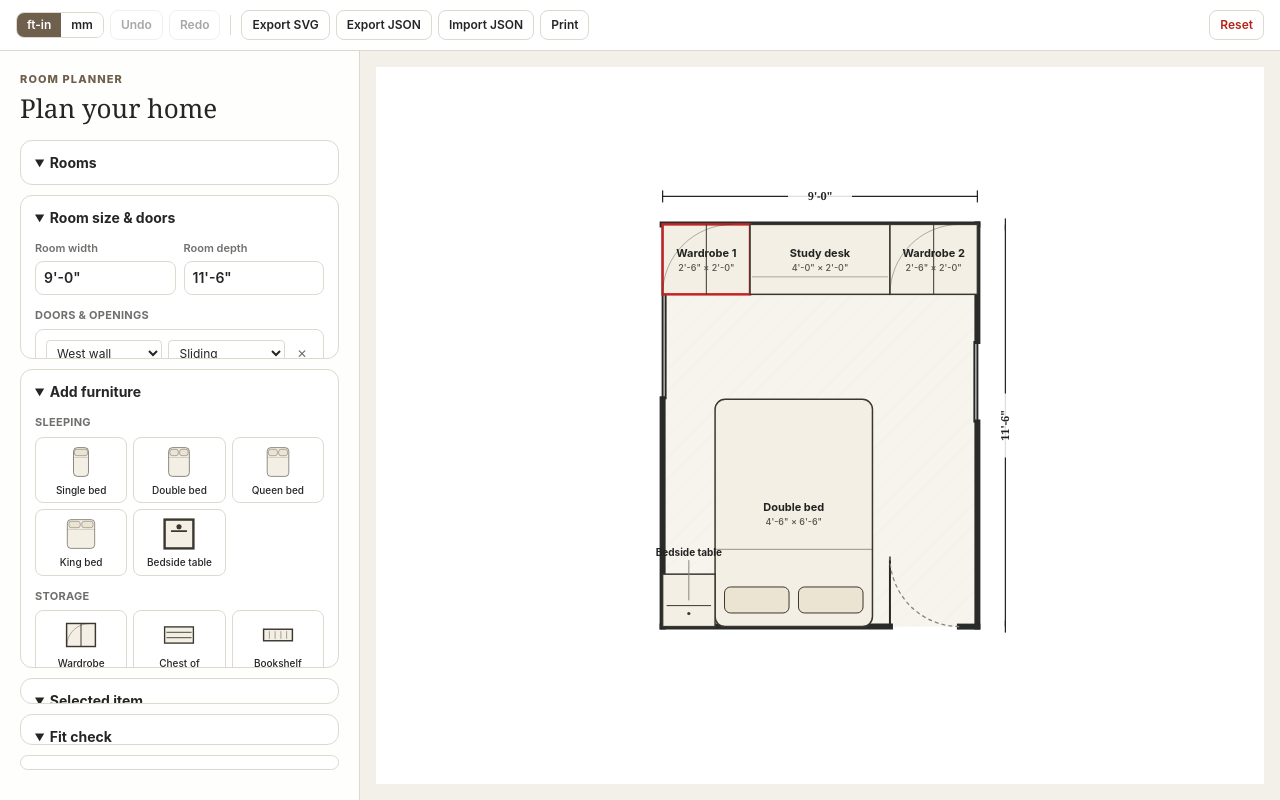
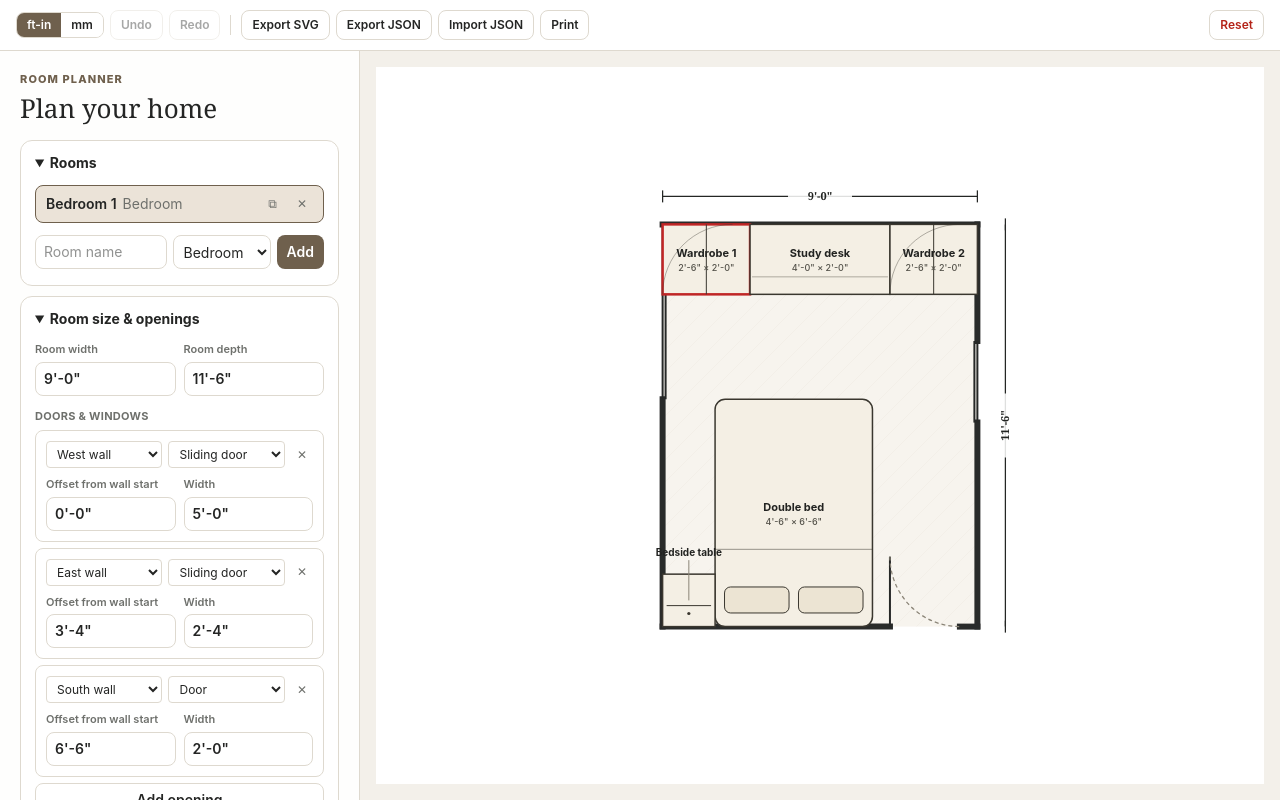
Before and after one commit to SaifuddinSaifee/roomplanner, a Next.js app: page / in a window 1280 px wide. Built offline with nearby package versions, Linux system fonts and the light colour scheme.

Commit message:
Enhance opening management by adding window support. Updated OpeningKind type to include "window" and modified related components to handle window rendering and validation. Adjusted UI elements for consistency in terminology and added tests to ensure proper functionality of walkways with windows.

```diff
--- a/src/model/migrate.ts
+++ b/src/model/migrate.ts
@@ -14,7 +14,8 @@ function coerceOpening(raw: unknown, index: number): Opening | null {
   const offset = Number(raw.offset);
   const width = Number(raw.width);
   if (!wall || !Number.isFinite(offset) || !Number.isFinite(width) || width <= 0) return null;
-  const kind = raw.kind === "door" || raw.kind === "sliding" || raw.kind === "opening" ? raw.kind : "door";
+  const validKinds = ["door", "sliding", "window", "opening"];
+  const kind = validKinds.includes(raw.kind as string) ? (raw.kind as Opening["kind"]) : "door";
   return {
     id: typeof raw.id === "string" ? raw.id : `opening-${index}`,
     wall,
--- a/src/model/types.ts
+++ b/src/model/types.ts
@@ -5,7 +5,7 @@ export type Units = "ft" | "mm";
 
 export type Wall = "north" | "east" | "south" | "west";
 
-export type OpeningKind = "door" | "sliding" | "opening";
+export type OpeningKind = "door" | "sliding" | "window" | "opening";
 
 export type RoomType =
   | "hall"
--- a/src/render/Openings.tsx
+++ b/src/render/Openings.tsx
@@ -36,6 +36,20 @@ export function Openings({ room, scale }: OpeningsProps) {
           );
         }
 
+        if (opening.kind === "window") {
+          // A line across the gap for the glass, plus short perpendicular
+          // jamb ticks at each end — distinct from a sliding door's double
+          // line and a hinged door's swing arc.
+          const tick = 5;
+          return (
+            <g key={opening.id} className="opening-window">
+              <line x1={x1} y1={y1} x2={x2} y2={y2} className="window" />
+              <line x1={x1 - nx * tick} y1={y1 - ny * tick} x2={x1 + nx * tick} y2={y1 + ny * tick} className="tick" />
+              <line x1={x2 - nx * tick} y1={y2 - ny * tick} x2={x2 + nx * tick} y2={y2 + ny * tick} className="tick" />
+            </g>
+          );
+        }
+
         if (opening.kind === "sliding") {
           const offset = 3;
           const ox1 = x1 + nx * offset;
--- a/src/render/Plan.tsx
+++ b/src/render/Plan.tsx
@@ -28,6 +28,7 @@ const PLAN_DEFS = (
       .detail { stroke:#262827; stroke-width:2; fill:none; }
       .swing { stroke:#8b8578; stroke-width:1.25; fill:none; stroke-dasharray:4 3; }
       .slider { stroke:#262827; stroke-width:2; fill:none; }
+      .window { stroke:#5b7fa6; stroke-width:2.5; fill:none; }
       .dim { stroke:#242624; stroke-width:1.25; }
       .tick { stroke:#242624; stroke-width:1.25; }
       .dim-text { fill:#222422; font:600 11px Georgia,serif; }
--- a/src/ui/RoomSettings.tsx
+++ b/src/ui/RoomSettings.tsx
@@ -13,8 +13,9 @@ const WALLS: { value: Wall; label: string }[] = [
 
 const KINDS: { value: OpeningKind; label: string }[] = [
   { value: "door", label: "Door" },
-  { value: "sliding", label: "Sliding" },
-  { value: "opening", label: "Opening" },
+  { value: "sliding", label: "Sliding door" },
+  { value: "window", label: "Window" },
+  { value: "opening", label: "Archway (no door)" },
 ];
 
 function OpeningRow({ room, opening }: { room: Room; opening: Opening }) {
@@ -101,9 +102,9 @@ export function RoomSettings() {
       </div>
 
       <div className="flex flex-col gap-1.5">
-        <p className="text-[11px] font-bold uppercase tracking-wide text-muted">Doors &amp; openings</p>
+        <p className="text-[11px] font-bold uppercase tracking-wide text-muted">Doors &amp; windows</p>
         {room.openings.length === 0 && (
-          <p className="text-xs text-muted">No doors or openings yet.</p>
+          <p className="text-xs text-muted">No doors or windows yet.</p>
         )}
         {room.openings.map((opening) => (
           <OpeningRow key={opening.id} room={room} opening={opening} />
@@ -112,8 +113,11 @@ export function RoomSettings() {
           className="rounded-lg border border-line bg-white px-2.5 py-1.5 text-sm font-semibold hover:bg-accent-soft"
           onClick={() => addOpening(room.id)}
         >
-          Add door
+          Add opening
         </button>
+        <p className="text-[11px] text-muted">
+          Adds a door — use the second dropdown on it to change the type to sliding door, window, or archway.
+        </p>
       </div>
     </div>
   );
--- a/src/ui/Sidebar.tsx
+++ b/src/ui/Sidebar.tsx
@@ -1,5 +1,6 @@
 "use client";
 
+import { useState } from "react";
 import type { ReactNode } from "react";
 
 import type { Issue } from "@/src/validate/rules";
@@ -12,8 +13,21 @@ import { RoomSettings } from "./RoomSettings";
 import { Summary } from "./Summary";
 
 function Section({ title, defaultOpen = true, children }: { title: string; defaultOpen?: boolean; children: ReactNode }) {
+  // React treats <details>'s `open` like a controlled form attribute: it
+  // re-writes the DOM property from the prop on every render of this
+  // element, not just when the prop value changes. Passing a literal
+  // (`open={defaultOpen}`) meant every store update anywhere in the app —
+  // which re-renders Sidebar constantly — snapped a manually-toggled
+  // section straight back to its default state. Tracking `open` in real
+  // React state and feeding it back via `onToggle` makes it genuinely
+  // controlled, so a toggle survives unrelated re-renders.
+  const [open, setOpen] = useState(defaultOpen);
   return (
-    <details open={defaultOpen} className="mb-2.5 overflow-hidden rounded-xl border border-line bg-white/80">
+    <details
+      open={open}
+      onToggle={(e) => setOpen(e.currentTarget.open)}
+      className="mb-2.5 overflow-hidden rounded-xl border border-line bg-white/80"
+    >
       <summary className="cursor-pointer select-none px-3.5 py-3 text-sm font-bold">{title}</summary>
       <div className="px-3.5 pb-4">{children}</div>
     </details>
@@ -30,7 +44,7 @@ export function Sidebar({ issues }: SidebarProps) {
   const room = rooms.find((r) => r.id === selectedRoomId);
 
   return (
-    <aside className="flex h-full flex-col overflow-y-auto border-r border-line bg-panel/90 p-5">
+    <aside className="h-full overflow-y-auto border-r border-line bg-panel/90 p-5">
       <p className="mb-1 text-[11px] font-extrabold uppercase tracking-widest text-accent">Room Planner</p>
       <h1 className="mb-4 font-serif text-[26px] font-medium leading-tight">Plan your home</h1>
 
@@ -40,7 +54,7 @@ export function Sidebar({ issues }: SidebarProps) {
 
       {room && (
         <>
-          <Section title="Room size & doors">
+          <Section title="Room size & openings">
             <RoomSettings />
           </Section>
 
--- a/src/validate/rules.ts
+++ b/src/validate/rules.ts
@@ -130,7 +130,10 @@ function checkClearance(room: Room): Issue[] {
 
 /** Rasterize free floor on a grid and BFS between openings; flag when doors aren't mutually reachable through a corridor at least WALKWAY_MIN_WIDTH wide. */
 function checkWalkway(room: Room): Issue[] {
-  if (room.openings.length < 2) return [];
+  // A window isn't something you walk through, so it doesn't count as an
+  // endpoint a walkway needs to reach.
+  const walkableOpenings = room.openings.filter((o) => o.kind !== "window");
+  if (walkableOpenings.length < 2) return [];
 
   const cols = Math.max(1, Math.floor(room.width / GRID_STEP));
   const rows = Math.max(1, Math.floor(room.depth / GRID_STEP));
@@ -194,19 +197,19 @@ function checkWalkway(room: Room): Issue[] {
   }
 
   const issues: Issue[] = [];
-  for (let i = 0; i < room.openings.length; i++) {
-    const startCells = cellsForOpening(room.openings[i]);
+  for (let i = 0; i < walkableOpenings.length; i++) {
+    const startCells = cellsForOpening(walkableOpenings[i]);
     if (startCells.length === 0) continue;
     const reach = reachable(startCells);
-    for (let j = i + 1; j < room.openings.length; j++) {
-      const targetCells = cellsForOpening(room.openings[j]);
+    for (let j = i + 1; j < walkableOpenings.length; j++) {
+      const targetCells = cellsForOpening(walkableOpenings[j]);
       const connected = targetCells.some(([x, y]) => reach.has(y * cols + x));
       if (!connected && targetCells.length > 0) {
         issues.push({
-          id: `walkway-${room.openings[i].id}-${room.openings[j].id}`,
+          id: `walkway-${walkableOpenings[i].id}-${walkableOpenings[j].id}`,
           ruleId: "walkway",
           severity: "warning",
-          message: `No ${WALKWAY_MIN_WIDTH / 12}ft-wide walkway between the ${room.openings[i].wall} and ${room.openings[j].wall} openings.`,
+          message: `No ${WALKWAY_MIN_WIDTH / 12}ft-wide walkway between the ${walkableOpenings[i].wall} and ${walkableOpenings[j].wall} openings.`,
           itemIds: [],
         });
       }
```
Also changed, not shown: 1 other file (tests, documents, lock files or other folders).
